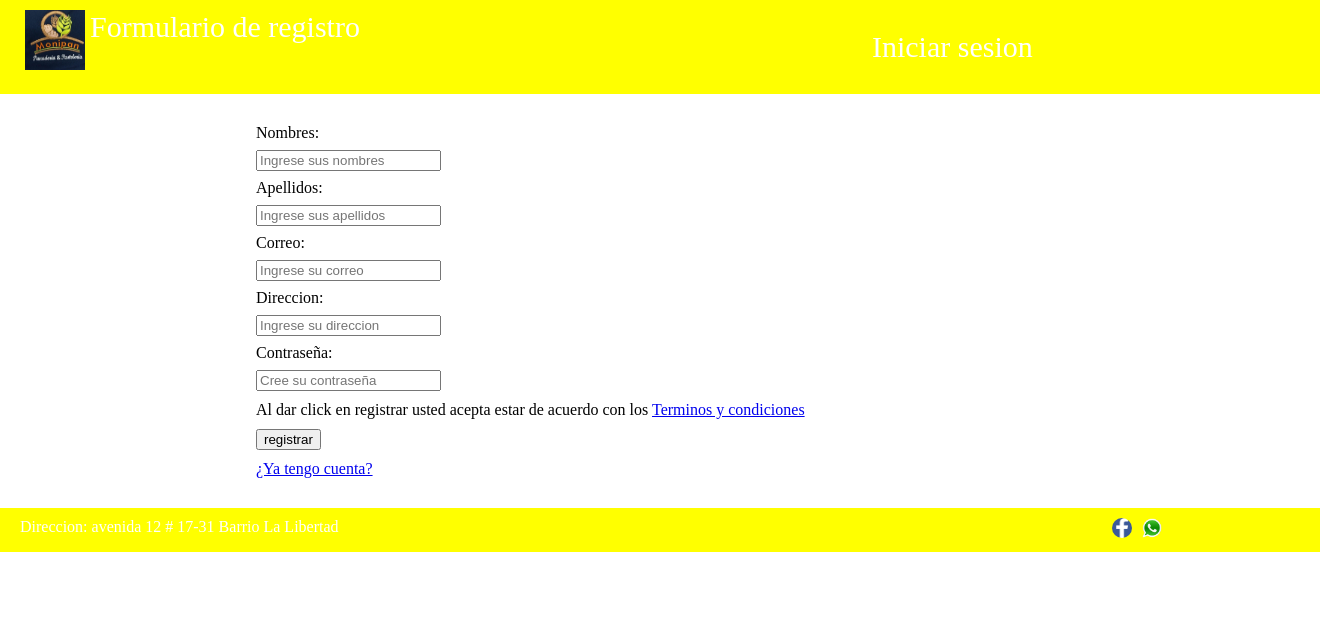
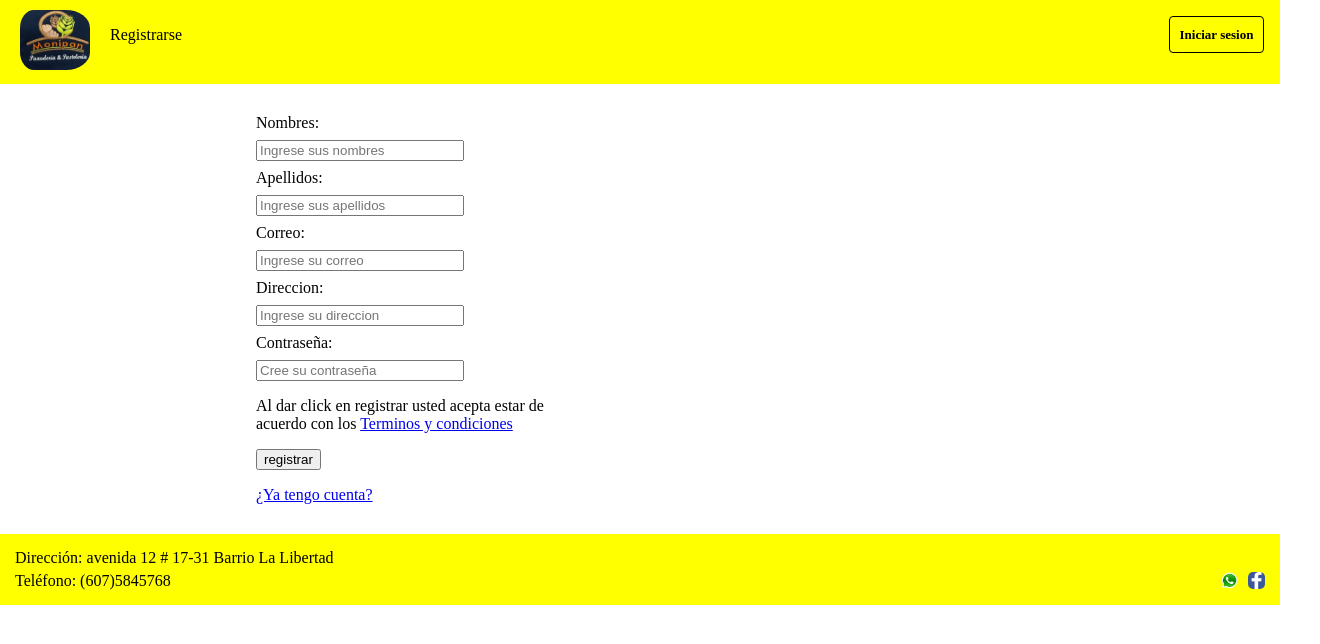
Before and after one commit to JuanContrerasSistemas/Sistema-de-informacion, a plain HTML site: page register.html in a window 1280 px wide. Shown: the whole page, 1320 px wide, since content can reach past the window. Drawn offline with Linux system fonts and the light colour scheme.

Commit message:
se actualizaron los encabezados y pie de paggina

```diff
--- /dev/null
+++ b/inicio.css
@@ -0,0 +1,125 @@
+header {
+  margin: 0;
+  border: 0;
+  background-color: yellow;
+  display: flex;
+  flex-wrap: wrap;
+}
+
+.left, .right {
+  flex-basis: 50%;
+  display: flex;
+  margin-bottom: 10px;
+}
+
+@media (max-width: 767px) {
+  .left, .right {
+    flex-basis: 100%;
+  }
+}
+
+.logo img {
+  padding: 0px;
+  padding-left: 5px;
+  height: 60px;
+  width: 70px;
+  border-radius: 30%;
+}
+.left{
+  justify-content: left;
+  display: flex;
+  width: 400px;
+  margin-top: 10px;
+}
+.right{
+  justify-content: right;
+  display: flex;
+  width: 100px;
+  margin-top: 25px;
+}
+nav ul {
+  list-style: none;
+  display: flex;
+  gap: 5px;
+  justify-content: flex-start;
+  margin-right: auto;
+}
+
+nav li {
+  margin: 0;
+}
+
+nav a {
+  color: black;
+  text-decoration: none;
+  font-size: 13px;
+  font-weight: bold;
+  padding: 10px;
+  border: 1px solid black;
+  border-radius: 4px;
+}
+
+nav a:hover {
+  background-color: #ffd700;
+  color: #333333;
+  border-color: #333333;
+}
+
+.login a {
+  color: black;
+  text-decoration: none;
+  font-size: 13px;
+  font-weight: bold;
+  padding: 10px;
+  border: 1px solid black;
+  border-radius: 4px;
+}
+
+.login a:hover {
+  background-color: #ffd700;
+  color: #333333;
+  border-color: #333333;
+}
+
+.logo {
+  margin-right: 20px;
+}
+
+.align-right {
+  margin-left: auto;
+}
+/*
+abajo el contenido
+*/
+
+/*
+arriba el contenido
+*/
+
+.contacto {
+  background-color: yellow;
+  padding: 10px;
+  text-align: left;
+
+}
+
+.contacto p {
+  margin: 5px;
+}
+
+.contacto a {
+  color: black;
+  text-decoration: none;
+}
+
+.contacto a:hover {
+  text-decoration: underline;
+}
+
+.contacto img.icono {
+  float: right;
+  margin-left: 10px;
+  width: 17px;
+  height: 17px;
+  border-radius: 30%;
+}
--- a/login.css
+++ b/login.css
@@ -1,72 +1,133 @@
-body{
+body {
     margin: 0;
     padding: 0;
 }
-.head{
-    border-color: yellow;
-    background-color: #ffff00;
-    font-size: 12px;
-    color:white;
-    display:flex;
-    font-size: 30px;
-    width: 100%;
-    height: 100%;
-    padding-left: 20px;
-    padding-right: 20px;
-}
-#monipan{
-    margin-top: 10px;
-    height: 60px;
-    width: 60px;
-}
-#registrar{
 
-    margin-left: 40%;
-    color:white;
-    text-align: right;
-}
-.cwhite{
-    color:white;
-    text-decoration:none;
-}
-#facebook{
-    border-radius: 50%;
-}
-.contactanos{
-    padding-left: 30%;
-    margin-top: 10px;
-}
-.logo{
-    width: 20px;
-    height: 20px;
-    text-align: right;
-    margin: 0px 5px;
+header {
+    background-color: yellow;
+    display: flex;
+    flex-wrap: wrap;
 }
 
-#direction{
-    height: 50%;
-    padding-right: 30%;
-    margin-top: 10px;
-    text-align: left;
+.left,
+.right {
+    flex-basis: 49%;
+    display: flex;
+    margin-bottom: 10px;
 }
 
-.informacion{
-    margin-top: 20%;
-    padding-left: 20px;
-    padding-right: 20px;
-    width: 100%;
+@media (max-width: 767px) {
+
+    .left,
+    .right {
+        flex-basis: 100%;
+    }
+}
+
+.logoe img {
+    padding: 0px;
+    padding-left: 10px;
+    height: 60px;
+    width: 70px;
+    border-radius: 30%;
+}
+
+.left {
+    justify-content: left;
     display: flex;
+    width: 400px;
+    margin-top: 10px;
+    margin-left: 10px;
+}
+
+.right {
+    justify-content: right;
+    display: flex;
+    width: 100px;
+    margin-top: 25px;
+}
+
+.textoe {
+    margin-left: 20px;
+    color: black;
+
+}
+
+.registrar a {
+    color: black;
+    text-decoration: none;
+    font-size: 13px;
+    font-weight: bold;
+    padding: 10px;
+    border: 1px solid black;
+    border-radius: 4px;
+}
+
+.registrar a:hover {
+    background-color: #ffd700;
+    color: #333333;
+    border-color: #333333;
+}
+
+.align-right {
+    margin-left: auto;
+}
+
+/*
+abajo el contenido
+*/
+input[type="password"],
+input[type="email"] {
+    max-width: 300px;
+    min-width: 200px;
+}
+
+form {
+    width: 70%;
+    height: 70%;
+    margin: 30px 20%;
+    font-size: 14px;
+}
+
+label {
+    display: block;
+    margin: 2% 0;
+    font-size: 15px;
+}
+
+#envio {
+    margin: 20px 0;
+    width: auto;
+    height: 30px;
+}
+
+/*
+  arriba el contenido
+  */
+.contacto {
     background-color: yellow;
+    padding: 10px;
+    text-align: left;
+
+}
+
+.contacto p {
+    margin: 5px;
+}
+
+.contacto a {
+    color: black;
     text-decoration: none;
 }
 
-form{
-    width: 70%;
-    height: 70%;
-    margin:30px 20%;
-    font-size: 14px;
+.contacto a:hover {
+    text-decoration: underline;
 }
-label {
-    display: block;
-    margin: 0.5rem 0;
-  }
+
+.contacto img.icono {
+    float: right;
+    margin-left: 10px;
+    width: 17px;
+    height: 17px;
+    border-radius: 30%;
+}
--- a/register.css
+++ b/register.css
@@ -1,70 +1,130 @@
-body{
+body {
     margin: 0;
     padding: 0;
-    height: 100%;
-    width: 100%;
-}
-.head{
-    background-color: #ffff00;
-    font-size: 12px;
-    color:white;
-    display:flex;
-    font-size: 30px;
-    width: 100%;
-    padding-left: 20px;
-    padding-right: 20px;
 }
 
-.informacion{
-    padding-left: 20px;
-    padding-right: 20px;
-    width: 100%;
+header {
+    background-color: yellow;
     display: flex;
-    background-color: yellow;
+    flex-wrap: wrap;
+}
+
+.left,
+.right {
+    flex-basis: 49%;
+    display: flex;
+    margin-bottom: 10px;
+}
+
+@media (max-width: 767px) {
+
+    .left,
+    .right {
+        flex-basis: 100%;
+    }
+}
+
+.logoe img {
+    padding: 0px;
+    padding-left: 10px;
+    height: 60px;
+    width: 70px;
+    border-radius: 30%;
+}
+
+.left {
+    justify-content: left;
+    display: flex;
+    width: 400px;
+    margin-top: 10px;
+    margin-left: 10px;
+}
+
+.right {
+    justify-content: right;
+    display: flex;
+    width: 100px;
+    margin-top: 25px;
+}
+
+.textoe {
+    margin-left: 20px;
+    color: black;
+
+}
+
+.login a {
+    color: black;
     text-decoration: none;
+    font-size: 13px;
+    font-weight: bold;
+    padding: 10px;
+    border: 1px solid black;
+    border-radius: 4px;
 }
-.contactanos{
-    padding-left: 30%;
-    margin-top: 10px;
+
+.login a:hover {
+    background-color: #ffd700;
+    color: #333333;
+    border-color: #333333;
 }
-#monipan{
-    margin-top: 10px;
-    height: 60px;
-    width: 60px;
+
+.align-right {
+    margin-left: auto;
 }
-#login{
-    margin-left: 40%;
-    color:white;
-    text-align: right;
-    margin-right: 20px;
+
+/*
+abajo el contenido
+*/
+form {
+    margin: 30px 20%;
 }
-.texto{
-    margin: 10px 0px;
-    text-align: left;
-}
-form{
-    margin:30px 20%;
-}
+
 label {
     display: block;
     margin: 0.5rem 0;
-  }
-.cwhite{
-    color:white;
-    text-decoration:none;
 }
-#direction{
-    height: 50%;
-    padding-right: 30%;
-    margin-top: 10px;
+
+input[type="text"],
+input[type="password"],
+input[type="email"] {
+    max-width: 300px;
+    min-width: 200px;
+}
+
+.anidador {
+    max-width: 300px;
+
+}
+
+/*
+arriba el contenido
+*/
+
+.contacto {
+    background-color: yellow;
+    padding: 10px;
     text-align: left;
+
 }
-#facebook{
-    border-radius: 50%;
+
+.contacto p {
+    margin: 5px;
 }
-.logo{
-    width: 20px;
-    height: 20px;
-    text-align: right;
-    margin: 0px 5px;
+
+.contacto a {
+    color: black;
+    text-decoration: none;
 }
+
+.contacto a:hover {
+    text-decoration: underline;
+}
+
+.contacto img.icono {
+    float: right;
+    margin-left: 10px;
+    width: 17px;
+    height: 17px;
+    border-radius: 30%;
+}
--- a/register.html
+++ b/register.html
@@ -10,11 +10,21 @@
 
 <body>
     <main>
-        <div class="head">
-            <!-- Insertar encabezado-->
-            <img class="logo" id="monipan" src="imagenes/logo.jpeg">
-            <p class="texto">Formulario de registro</p><p id="login"><a class="cwhite" href="#">Iniciar sesion</a></p>
-        </div>
+        <header>
+            <div class="left">
+                <div class="logoe">
+                    <a href="inicio.html">
+                        <img src="imagenes/logo.jpeg" alt="Panaderia Monipan">
+                    </a>
+                </div>
+                <p class="textoe">Registrarse</p>
+            </div>
+            <div class="right">
+                <div class="login">
+                    <a href="login.html">Iniciar sesion</a>
+                </div>
+            </div>
+        </header>
         <div>
             <form method="post" action='#'>
                 <section id="form" name="form">
@@ -28,20 +38,24 @@
                         name="direccion" placeholder="Ingrese su direccion" required>
                     <label for="password">Contraseña:</label><input class="control" type="password" id="password"
                         name="password" placeholder="Cree su contraseña" pattern="[a-z0-5]{8}" required>
-                    <p class="texto">Al dar click en registrar usted acepta estar de acuerdo con los <a href="#"> Terminos y
-                            condiciones</a>
+                    <div class="anidador">
+                        <p class="texto">Al dar click en registrar usted acepta estar de acuerdo con los <a
+                                href="#">Terminos y condiciones</a>
+                    </div>
                     </p>
                     <input type="submit" value="registrar">
-                    <p class="texto"><a href="#">¿Ya tengo cuenta?</a></p>
+
+                    <p class="texto"><a href="login.html">¿Ya tengo cuenta?</a></p>
                 </section>
             </form>
         </div>
-        <div class="informacion">
-            <p class="cwhite" id="direction">Direccion: <a class="cwhite" href="https://goo.gl/maps/8o3qYi9WKpMCdZiw7">avenida 12 # 17-31 Barrio La
+        <div class="contacto">
+            <p>Dirección: <a href="https://goo.gl/maps/8o3qYi9WKpMCdZiw7">avenida 12 # 17-31 Barrio La
                     Libertad</a></p>
-                <div class="contactanos"> <a href="https://m.facebook.com/libertad.monipan.7/">
-                <img class="logo" id="facebook" src="imagenes/facebook.png"></a><a href=""><img class="logo" id="whatsaap"
-                    src="imagenes/whatsaap.png" title="whatsapp iconos"></a></div>
+            <p>Teléfono: (607)5845768 <a href="https://m.facebook.com/libertad.monipan.7/"><img
+                        src="imagenes/facebook.png" alt="Facebook" class="icono"></a>
+                <a href="#"><img src="imagenes/whatsaap.png" alt="Whatsapp" class="icono">
+            </p></a>
         </div>
     </main>
 </body>
```
Also changed, not shown: inicio.html (added, +50 -0 lines), login.html (+27 -15 lines).
